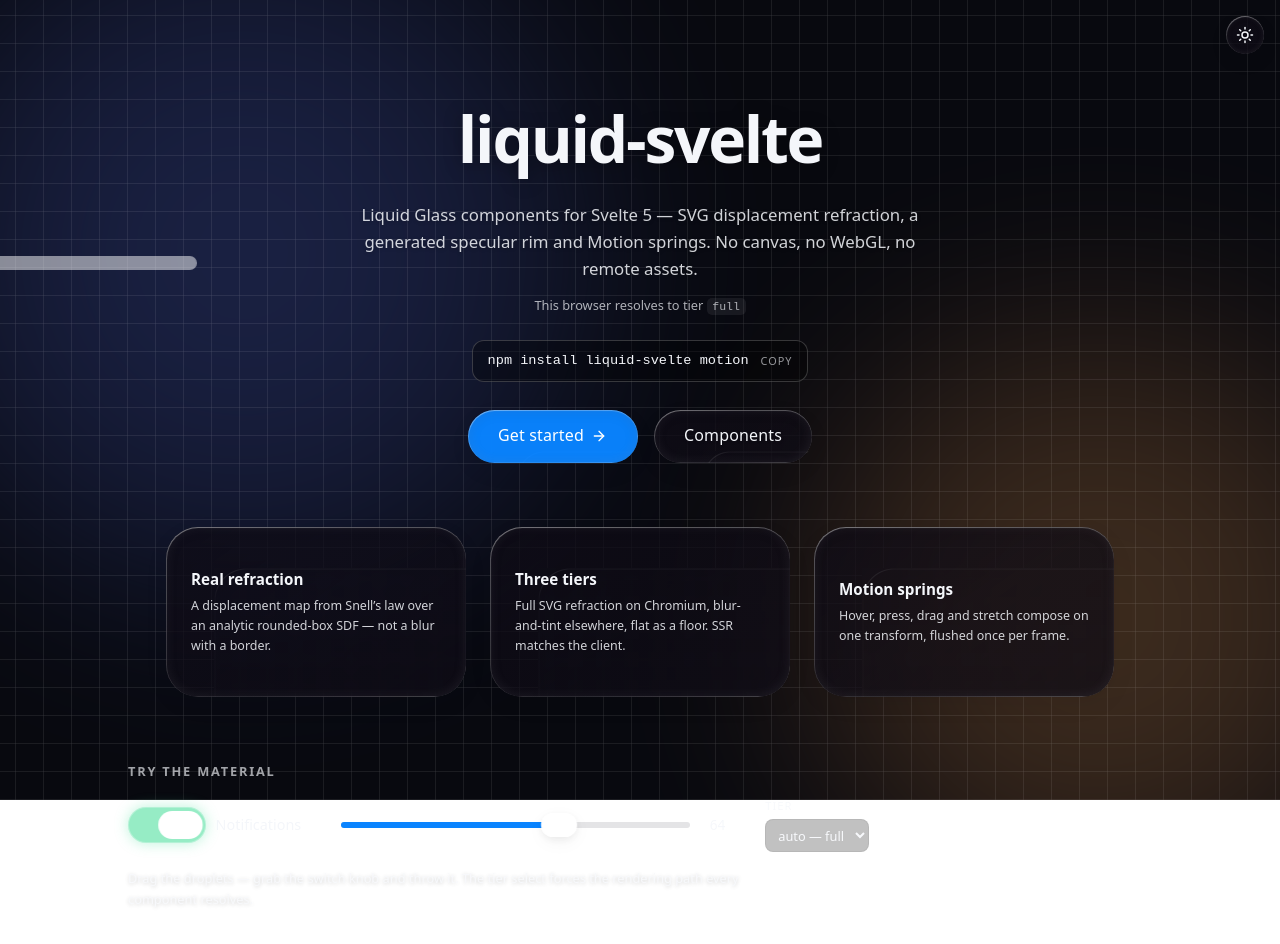
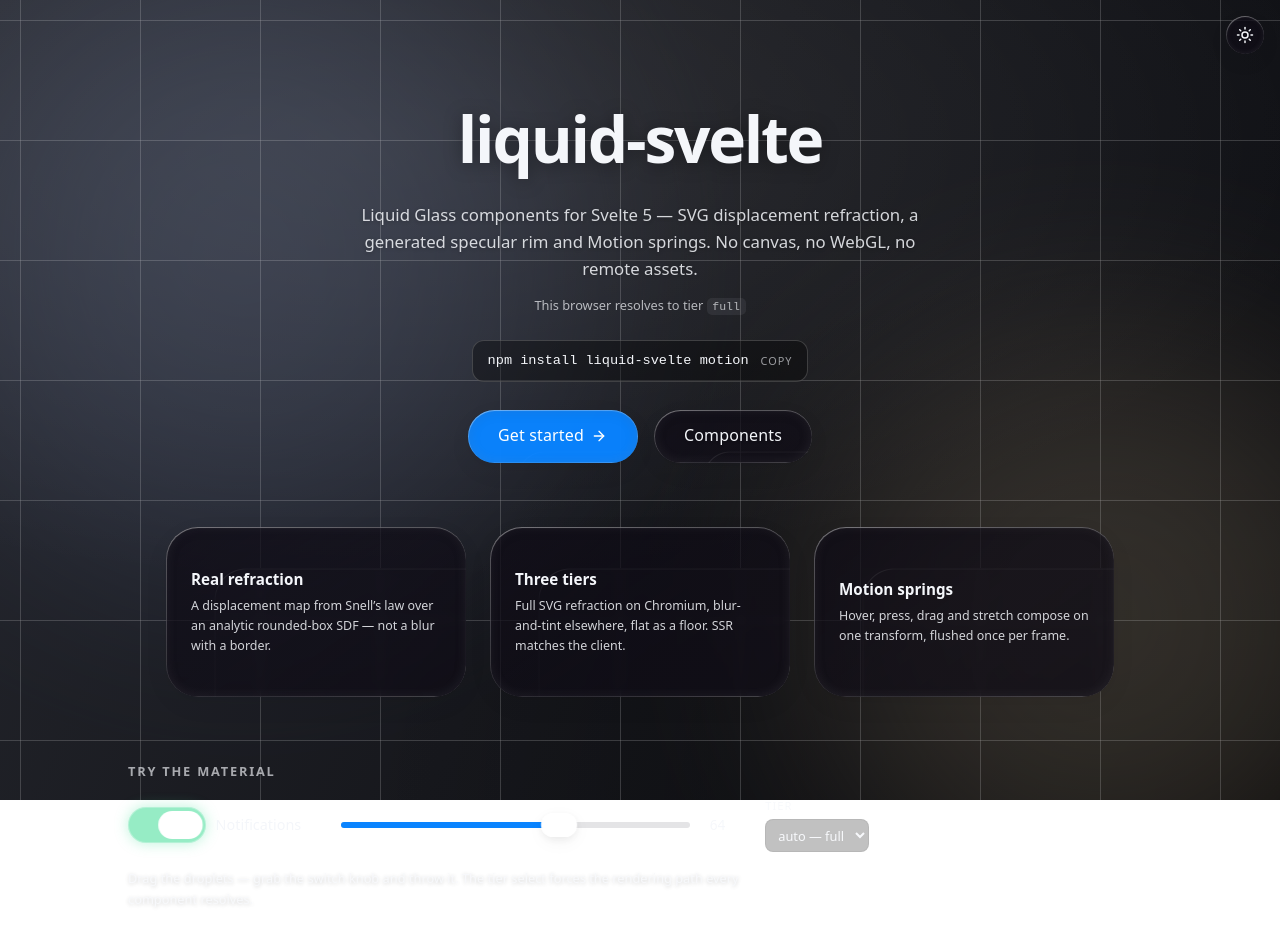
Before and after one commit to quentin-r37/liquid-svelte, a SvelteKit app: page / in a window 1280 px wide. Shown: the top 944 px of the page. Built offline with nearby package versions, Linux system fonts and the light colour scheme.

Commit message:
feat: add color-scheme support for dark and light modes in page and layout styles

```diff
--- a/src/routes/+page.svelte
+++ b/src/routes/+page.svelte
@@ -157,6 +157,8 @@
 	.page {
 		min-height: 100dvh;
 		color: #f4f6fa;
+		/* Native form controls (select popups) follow the toggle, not the OS. */
+		color-scheme: dark;
 		font-family:
 			'Inter Variable',
 			system-ui,
@@ -168,6 +170,7 @@
 
 	.page[data-scheme='light'] {
 		color: #0c0e16;
+		color-scheme: light;
 	}
 
 	.chrome {
--- a/src/routes/ScrollingGrid.svelte
+++ b/src/routes/ScrollingGrid.svelte
@@ -6,13 +6,13 @@
 	 * the displacement obvious in space, and scrolling makes it obvious in time — a
 	 * line visibly bends as it enters the bezel, snaps back as it leaves.
 	 *
-	 * Deliberately restrained: one fine grid, two desaturated colour fields, and a
-	 * single hard-edged marker crossing the frame. The loud version read as the subject
-	 * of the page instead of the thing the glass sits on top of — and a backdrop that
-	 * competes makes it *harder* to judge the optics, not easier. What is left is the
-	 * minimum each effect needs: two hues so chromatic aberration has opposing edges to
-	 * split, straight lines so displacement is measurable, and one moving hard edge so
-	 * the lateral shift stays visible.
+	 * Deliberately restrained, styled after the WWDC25 key art: a sheet of brushed
+	 * silver ruled by large-cell hairlines and two near-grey colour fields — nothing
+	 * else. The loud version read as the subject of the page instead of the thing the
+	 * glass sits on top of — and a backdrop that competes makes it *harder* to judge
+	 * the optics, not easier. What is left is the minimum each effect needs: two hues
+	 * so chromatic aberration has opposing edges to split, and straight lines in
+	 * motion so displacement is measurable in space and in time alike.
 	 *
 	 * The coarse second grid is gone with it. It existed for parallax — two layers
 	 * disagreeing so the flat centre and the refracting rim never line up — but at this
@@ -44,19 +44,24 @@
 	<div class="field field-b"></div>
 
 	<div class="layer minor"></div>
-
-	<div class="markers">
-		<span class="marker bar"></span>
-	</div>
 </div>
 
 <style>
+	/*
+	 * The surface is WWDC25's sheet of brushed silver: a diagonal metallic ramp with one
+	 * broad specular highlight up and left of centre and a shadowed lower-right corner.
+	 * All three gradients are static and painted once — the sheen must never repaint
+	 * under the backdrop-filter, so only the grid layer above it moves.
+	 */
 	.backdrop {
 		position: absolute;
 		inset: 0;
 		overflow: hidden;
-		background: #08090f;
-		color: rgb(255 255 255 / 0.4);
+		background:
+			radial-gradient(140% 100% at 28% 18%, rgb(255 255 255 / 0.1), transparent 55%),
+			radial-gradient(120% 120% at 100% 100%, rgb(0 0 0 / 0.5), transparent 60%),
+			linear-gradient(115deg, #24262d 0%, #17181d 48%, #0d0e12 100%);
+		color: rgb(255 255 255 / 0.35);
 	}
 
 	.backdrop.fixed {
@@ -65,39 +70,43 @@
 	}
 
 	.backdrop[data-scheme='light'] {
-		background: #f2f1ed;
-		color: rgb(12 14 26 / 0.32);
+		background:
+			radial-gradient(140% 100% at 28% 18%, rgb(255 255 255 / 0.85), transparent 55%),
+			radial-gradient(120% 120% at 100% 100%, rgb(58 62 72 / 0.35), transparent 60%),
+			linear-gradient(115deg, #edeef1 0%, #d5d8dd 45%, #b6bac2 78%, #a0a4ad 100%);
+		color: rgb(26 30 40 / 0.55);
 	}
 
 	/*
 	 * Two fields, placed on opposing corners and kept far apart in hue. Chromatic
 	 * aberration needs a colour gradient to split, not saturation for its own sake —
-	 * a 90px blur at a third opacity still gives the filter a usable ramp while
-	 * reading as a tone on the background rather than as artwork.
+	 * and the WWDC-style silver surface must stay silver, so the hues are pulled almost
+	 * all the way to grey: steel blue against champagne is enough of a ramp for the
+	 * filter to split while both still read as lighting on metal, not as artwork.
 	 */
 	.field {
 		position: absolute;
 		border-radius: 50%;
 		filter: blur(90px);
-		opacity: 0.32;
+		opacity: 0.28;
 	}
 
 	.field-a {
 		inset: -18% auto auto -12%;
 		width: 62vw;
 		height: 62vw;
-		background: radial-gradient(circle, #4a5fc8 0%, #2c3a7a 52%, transparent 74%);
+		background: radial-gradient(circle, #7a8ab0 0%, #4a5470 52%, transparent 74%);
 	}
 
 	.field-b {
 		inset: auto -14% -22% auto;
 		width: 56vw;
 		height: 56vw;
-		background: radial-gradient(circle, #c88a4a 0%, #7a4f2c 50%, transparent 72%);
+		background: radial-gradient(circle, #b0a084 0%, #6e6250 50%, transparent 72%);
 	}
 
 	.backdrop[data-scheme='light'] .field {
-		opacity: 0.24;
+		opacity: 0.2;
 	}
 
 	/*
@@ -112,17 +121,19 @@
 
 	/*
 	 * The tile size has to match the keyframe translation exactly or the loop seams.
-	 * Opacity is up from the two-layer version: this grid used to sit under a heavier
-	 * one and only had to add texture — carrying the frame alone it needs to be
-	 * readable on its own.
+	 * Cells are WWDC-poster large — hairlines ruling a sheet of metal rather than graph
+	 * paper — which costs bezel crossings, so each line that does cross gets to be more
+	 * visible: opacity is up from the 28px version to compensate for there being far
+	 * fewer lines. ~12px/s is the sweet spot: brisk enough that a line is always mid-bezel
+	 * somewhere, slow enough that the surface still reads as calm metal.
 	 */
 	.minor {
 		background-image:
 			linear-gradient(to right, currentColor 0 1px, transparent 1px 100%),
 			linear-gradient(to bottom, currentColor 0 1px, transparent 1px 100%);
-		background-size: 28px 28px;
-		opacity: 0.2;
-		animation: drift-minor calc(4s / var(--speed)) linear infinite;
+		background-size: 120px 120px;
+		opacity: 0.5;
+		animation: drift-minor calc(10s / var(--speed)) linear infinite;
 	}
 
 	@keyframes drift-minor {
@@ -130,53 +141,12 @@
 			transform: translate3d(0, 0, 0);
 		}
 		to {
-			transform: translate3d(28px, 28px, 0);
-		}
-	}
-
-	/*
-	 * One hard-edged shape crossing the frame: the grid shows the bend, this shows the
-	 * lateral shift. A single bar on a long cycle is enough to catch — four shapes on
-	 * overlapping cycles meant something was always mid-crossing, which is exactly the
-	 * busyness that made the grid hard to read.
-	 */
-	.markers {
-		position: absolute;
-		inset: 0;
-	}
-
-	.marker {
-		position: absolute;
-		left: 0;
-		display: block;
-		will-change: transform;
-	}
-
-	.bar {
-		top: 32%;
-		width: 220px;
-		height: 14px;
-		border-radius: 7px;
-		background: rgb(255 255 255 / 0.5);
-		animation: cross-right calc(38s / var(--speed)) linear infinite;
-	}
-
-	.backdrop[data-scheme='light'] .bar {
-		background: rgb(12 14 26 / 0.4);
-	}
-
-	@keyframes cross-right {
-		from {
-			transform: translate3d(-260px, 0, 0);
-		}
-		to {
-			transform: translate3d(calc(100vw + 260px), 0, 0);
+			transform: translate3d(120px, 120px, 0);
 		}
 	}
 
 	@media (prefers-reduced-motion: reduce) {
-		.layer,
-		.marker {
+		.layer {
 			animation: none;
 		}
 	}
--- a/src/routes/docs/+layout.svelte
+++ b/src/routes/docs/+layout.svelte
@@ -108,6 +108,8 @@
 	.docs {
 		min-height: 100dvh;
 		color: #f4f6fa;
+		/* Native form controls (select popups, scrollbars) follow the toggle, not the OS. */
+		color-scheme: dark;
 		font-family:
 			'Inter Variable',
 			system-ui,
@@ -119,6 +121,7 @@
 
 	.docs[data-scheme='light'] {
 		color: #0c0e16;
+		color-scheme: light;
 	}
 
 	.frame {
--- a/src/routes/docs/_content/liquid-nav-bar/meta.ts
+++ b/src/routes/docs/_content/liquid-nav-bar/meta.ts
@@ -12,7 +12,7 @@
 			title: 'Large title handover',
 			note: 'Scroll inside the panel. The edge materialises as the large title closes on the bar, and the inline title arrives exactly as the large one goes under — nothing is sprung, the scroll position is the animation. The scroll container must carry no mask, filter, opacity or transform, or the band has nothing left to blur.',
 			component: Basic,
-			stage: { height: '24rem', kind: 'grid', switchable: true }
+			stage: { height: '24rem', kind: 'grid', switchable: true, padded: false }
 		}
 	],
 	props: [
--- a/src/routes/docs/_content/liquid-scroll-edge/meta.ts
+++ b/src/routes/docs/_content/liquid-scroll-edge/meta.ts
@@ -12,7 +12,7 @@
 			title: 'Pinned top edge',
 			note: 'The band fills whatever box the caller puts it in — here a sticky, zero-flow slot at the top of the scroller. Content loses definition as it approaches the edge; nothing is laid over it. Never nest a glass surface inside the band: its masks make it a backdrop root.',
 			component: Basic,
-			stage: { height: '20rem' }
+			stage: { height: '20rem', padded: false }
 		}
 	],
 	props: [
--- a/src/routes/docs/_content/types.ts
+++ b/src/routes/docs/_content/types.ts
@@ -24,6 +24,8 @@
 		kind?: BackdropKind;
 		height?: string;
 		switchable?: boolean;
+		/** false removes the stage's inner padding — for demos that fill the whole box. */
+		padded?: boolean;
 	};
 };
 
```
Also changed, not shown: src/routes/docs/_components/ExampleStage.svelte (+7 -1 lines).
